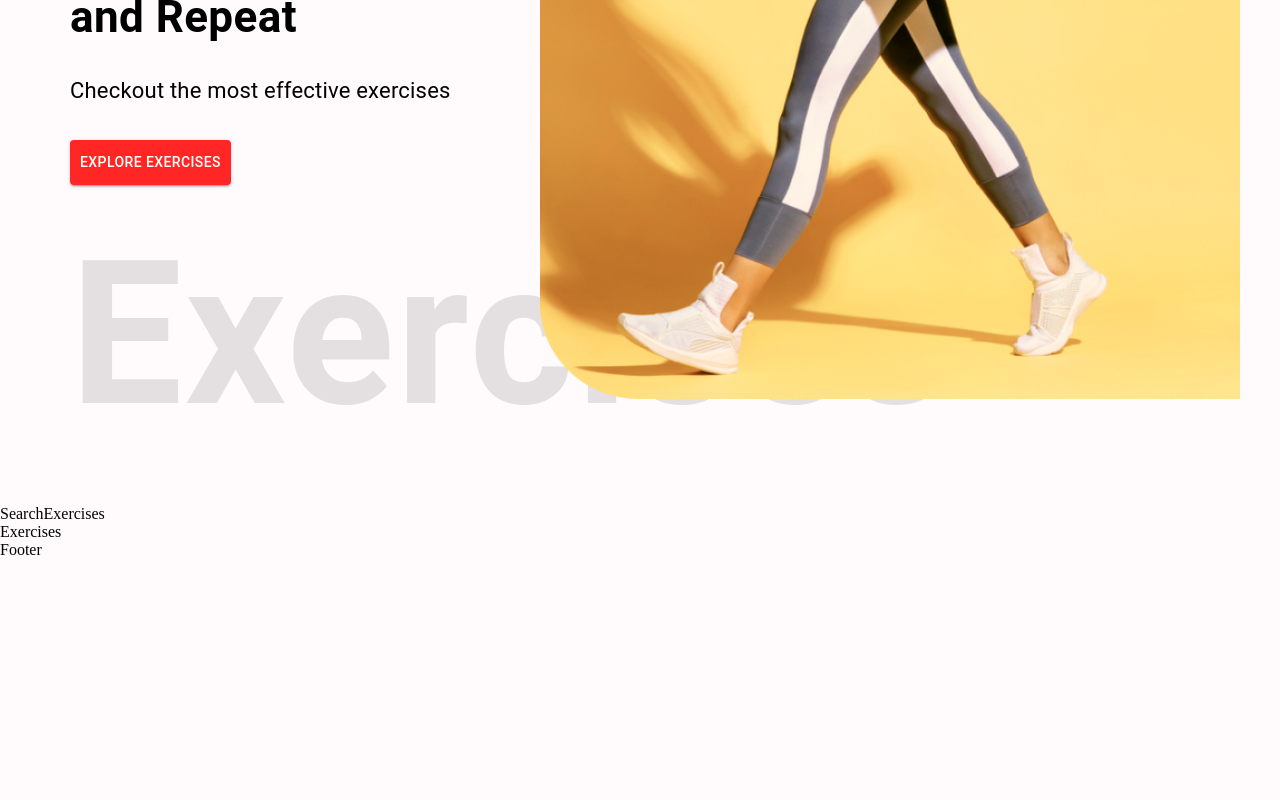
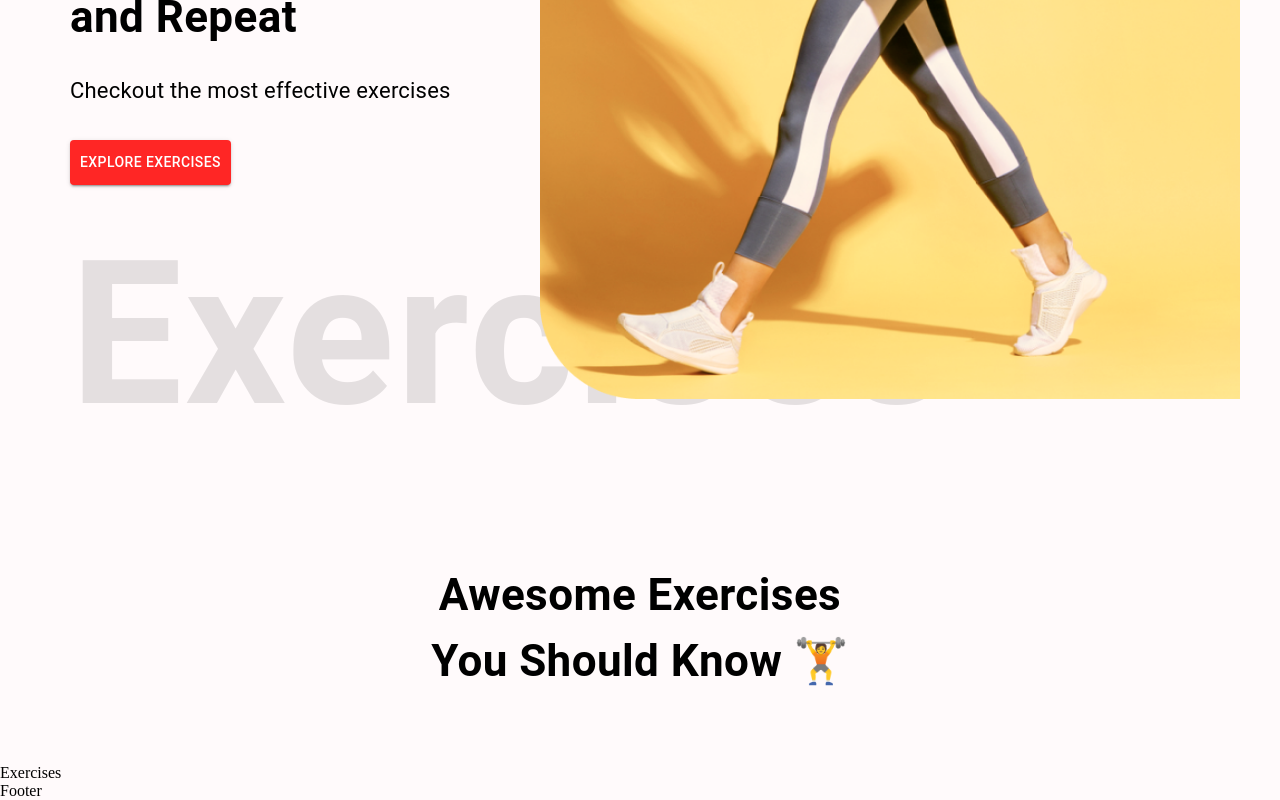
Before and after one commit to ejioguvictor/Gympire, a React (Create React App) app: page / in a window 1280 px wide. Shown: the part 467-1267 px from the top of the page. Before the commit the page ends 1026 px from the top, so only its background shows below. Built offline with nearby package versions, Linux system fonts and the light colour scheme.

Commit message:
feat: work on the exercises search component

```diff
--- a/src/components/SearchExercises.js
+++ b/src/components/SearchExercises.js
@@ -1,8 +1,15 @@
-import React from 'react'
+import React, { useState, useEffect } from 'react'
+import { Box, Button, Stack, TextField, Typography } from "@mui/material"
 
 const SearchExercises = () => {
   return (
-    <div>SearchExercises</div>
+    <Stack alignItems="center" mt="37px" justifyContent="center" padding="20px">
+      <Typography fontWeight="700" sx={{
+        fontSize: { lg: "44px", xs: "30px" }
+      }} mb="50px" textAlign="center">
+        Awesome Exercises <br /> You Should Know 🏋️
+      </Typography>
+    </Stack >
   )
 }
 
```
